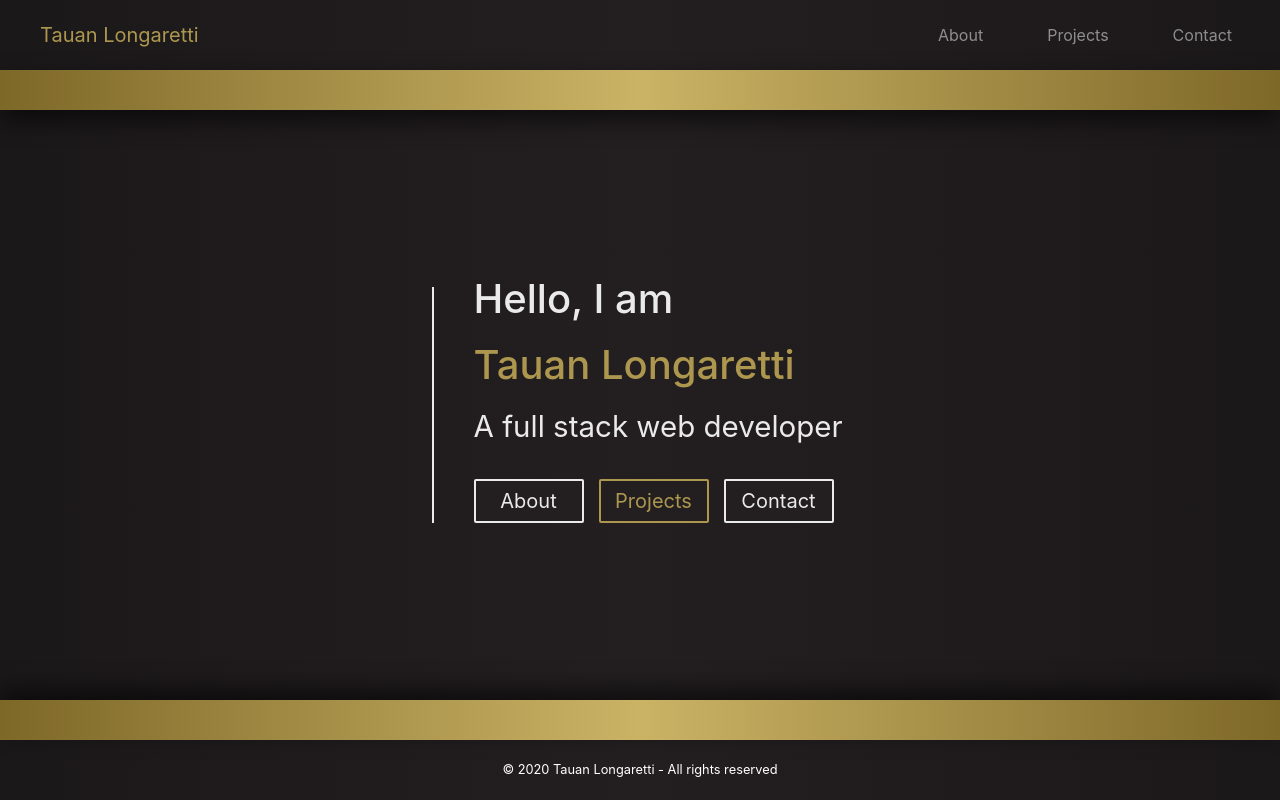
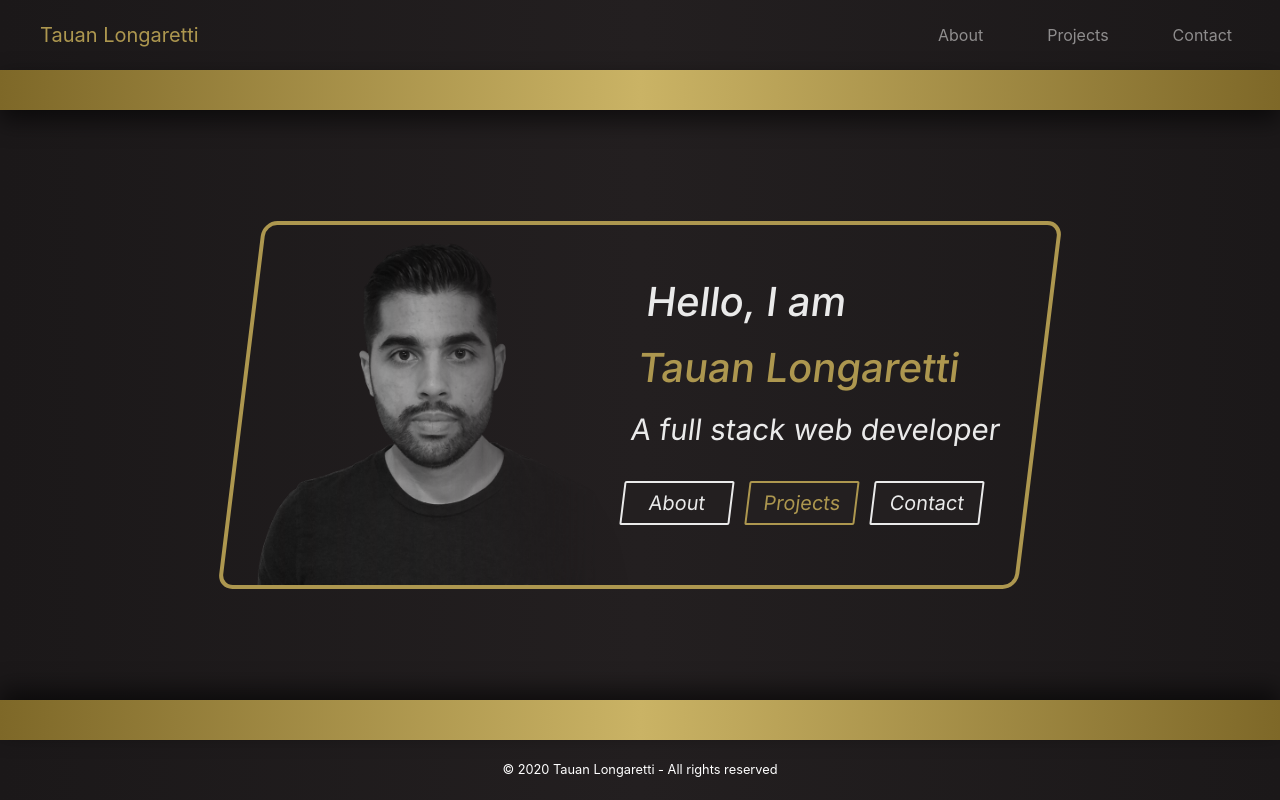
Before and after one commit to tauanlongaretti/portfolio, a React (Create React App) app: page / in a window 1280 px wide. Built offline with nearby package versions, Linux system fonts and the light colour scheme.

Commit message:
styled home component with profile picture implemented

```diff
--- a/src/App.css
+++ b/src/App.css
@@ -211,7 +211,23 @@
 }
 
 /* Home */
+.home-wrapper{
+  width: 800px;
+  border: 4px solid var(--light-accent);
+  border-radius: 15px;
+  transform: skew(-7deg);
+  padding-top: 50px;
+}
+
+.profile-picture {
+  margin: -90px 0 0 -10px;
+  height: 400px;
+  object-fit: cover;
+  transform: skew(7deg);
+}
+
 .home-header {
+  padding-top: 20px;
   line-height: .6;
   margin-bottom: 30px;
 }
@@ -220,6 +236,10 @@
   margin: 15px 0px 20px;
   font-size: 29.5px;
   text-align: left;
+}
+
+.home-right-section {
+  margin-top: -5px;
 }
 
 .white-button {
@@ -259,8 +279,3 @@
   background-color: var(--light-accent);
   font-weight: 500;
 }
-
-.home-right-section {
-  border-left: 2px solid var(--light-color);
-  padding-left: 40px;
-}
--- a/src/components/Home.js
+++ b/src/components/Home.js
@@ -1,9 +1,13 @@
 import React from "react";
 import { Link } from "react-router-dom";
+import ProfilePic from "../assets/ProfilePic.png";
 
 const Home = () => {
   return (
+      <div className="d-flex home-wrapper">
         <div>
+          <img src={ProfilePic} className="profile-picture" />
+        </div>
         <div className="home-right-section">
           <div>
             <h1 className="light-text home-header">Hello, I am</h1>
```
Lines whose indentation alone changed are shown as unchanged.
